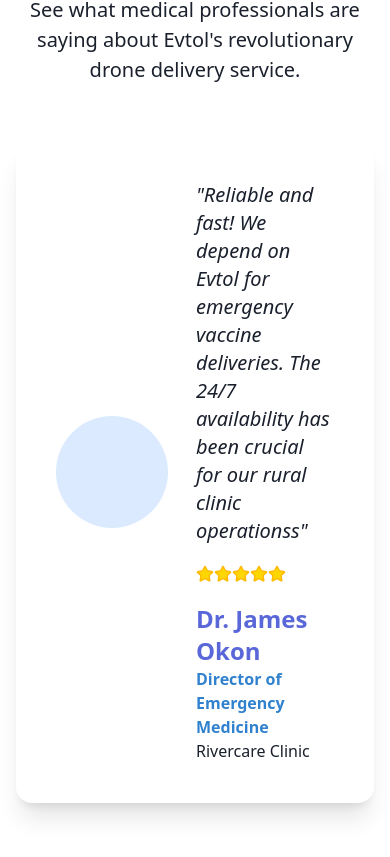
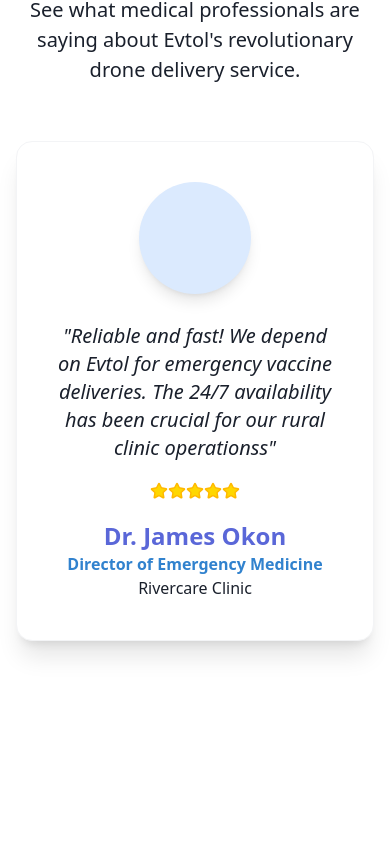
Before and after one commit to Uchenna99/Evtol-Delivery, a React (Vite) app: page / in a window 390 px wide. Shown: the part 5932-6789 px from the top of the page. After the commit the page ends 6653 px from the top, so only its background shows below. Built offline with nearby package versions, Linux system fonts and the light colour scheme.

Commit message:
testimonial section

```diff
--- a/src/components/sections/Testimonials.tsx
+++ b/src/components/sections/Testimonials.tsx
@@ -16,17 +16,18 @@
         </div>
 
 
-        <div className="w-full max-w-[800px] bg-white rounded-2xl p-10 shadow-xl flex items-center gap-7">
+        <div className="w-full max-w-[800px] bg-white border border-gray-100 rounded-2xl p-10 shadow-xl flex flex-col
+            md:flex-row items-center gap-7">
 
-            <div className="min-w-28 min-h-28 rounded-full bg-blue-100"></div>
+            <div className="min-w-28 min-h-28 rounded-full bg-blue-100 shadow-lg"></div>
 
             <div className="flex flex-col gap-5">
-                <p className="text-text text-xl italic">
+                <p className="text-text text-xl italic max-md:text-center">
                     "Reliable and fast! We depend on Evtol for emergency vaccine deliveries. The 24/7 availability has
                     been crucial for our rural clinic operationss"
                 </p>
 
-                <div className="flex items-center text-amber-400">
+                <div className="flex items-center text-amber-400 max-md:justify-center">
                     {
                         Array.from({length:5}, (_,i)=> i + 1).map(()=>(
                             <Star size={18} fill="gold"/>
@@ -34,7 +35,7 @@
                     }
                 </div>
 
-                <div className="">
+                <div className="flex flex-col items-center md:items-start">
                     <p className="text-primary text-2xl font-semibold">
                         Dr. James Okon
                     </p>
```
